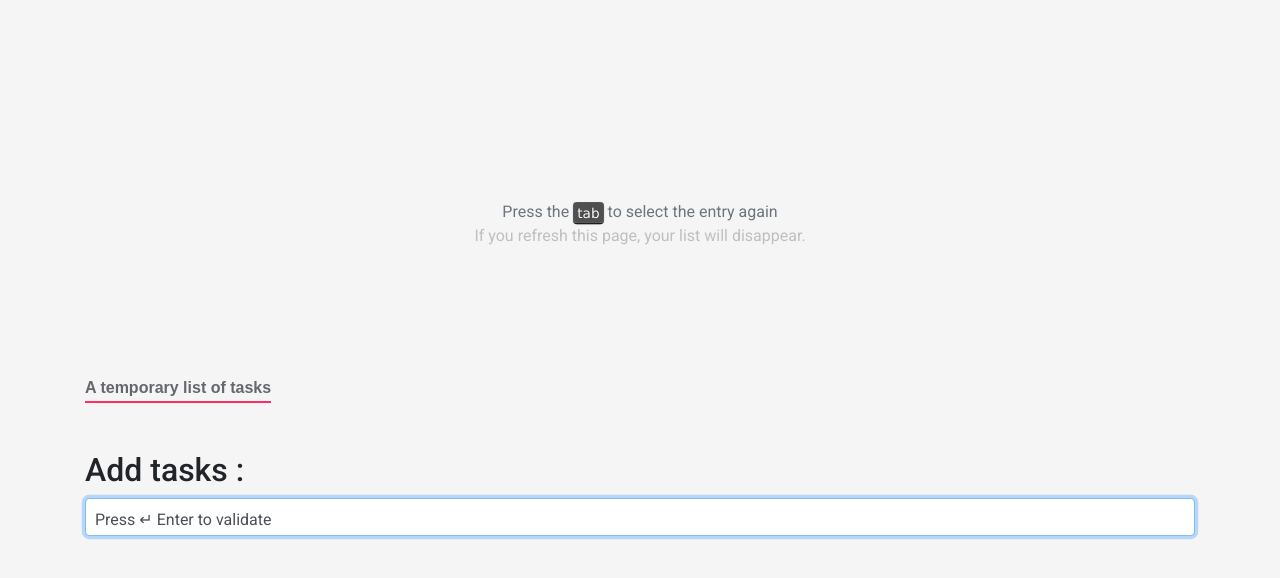
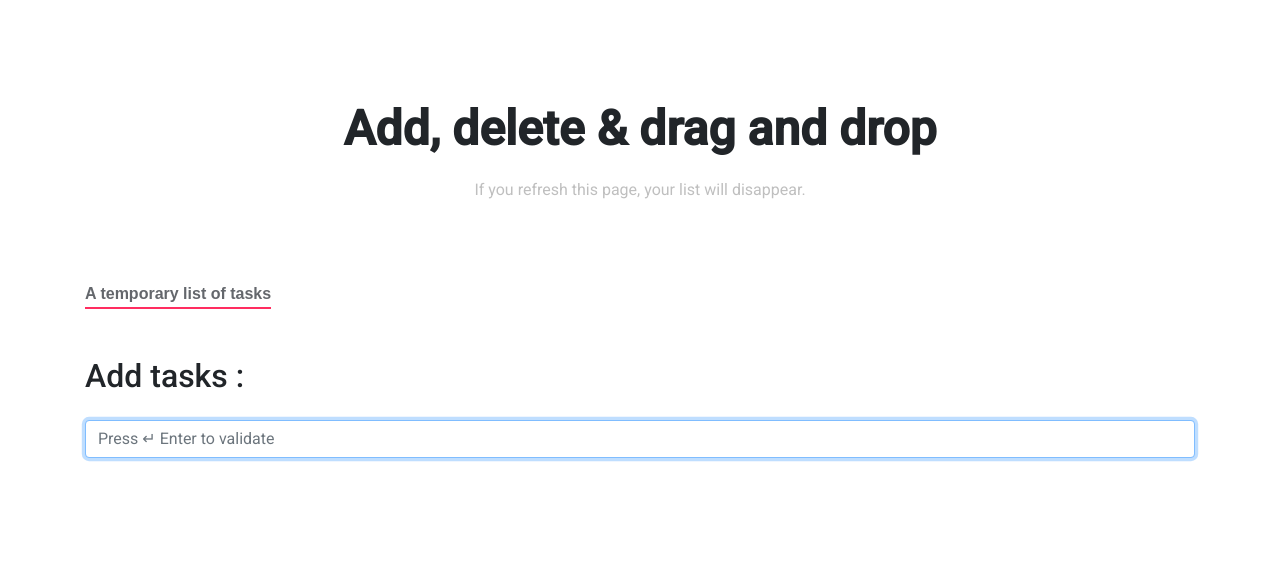
Before and after one commit to Vanille-B/add-tasks-ajax, a plain HTML site: page index.html in a window 1280 px wide. Drawn offline with nearby package versions, Linux system fonts and the light colour scheme.

Commit message:
v.1.0.1
Update javascript and appearance

```diff
--- a/css/floating.css
+++ /dev/null
@@ -1,91 +0,0 @@
-:root {
-  --input-padding-x: .75rem;
-  --input-padding-y: .75rem;
-}
-
-html,
-body {
-  height: 100%;
-}
-
-body {
-  display: -ms-flexbox;
-  display: -webkit-box;
-  display: flex;
-  flex-direction: column;
-  -ms-flex-align: center;
-  -ms-flex-pack: center;
-  -webkit-box-align: center;
-  align-items: center;
-  -webkit-box-pack: center;
-  justify-content: center;
-  padding-top: 40px;
-  padding-bottom: 40px;
-  background-color: #f5f5f5;
-}
-
-.form-signin {
-  width: 100%;
-  max-width: 1120px;
-  /* max-width: 420px; */
-  /* padding: 15px; */
-  margin: 0 auto;
-}
-
-.form-label-group {
-  position: relative;
-  margin-bottom: 1rem;
-}
-
-.form-label-group>input,
-.form-label-group>label {
-  /*   padding: var(--input-padding-y) var(--input-padding-x); */
-  padding: 10px;
-}
-
-.form-label-group>label {
-  position: absolute;
-  top: 0;
-  left: 0;
-  display: block;
-  width: 100%;
-  margin-bottom: 0;
-  /* Override default `<label>` margin */
-  line-height: 1.5;
-  color: #495057;
-  /* border: 1px solid transparent; */
-  border-radius: .25rem;
-  transition: all .1s ease-in-out;
-}
-
-.form-label-group input::-webkit-input-placeholder {
-  color: transparent;
-}
-
-.form-label-group input:-ms-input-placeholder {
-  color: transparent;
-}
-
-.form-label-group input::-ms-input-placeholder {
-  color: transparent;
-}
-
-.form-label-group input::-moz-placeholder {
-  color: transparent;
-}
-
-.form-label-group input::placeholder {
-  color: transparent;
-}
-
-.form-label-group input:not(:placeholder-shown) {
-  padding-top: calc(var(--input-padding-y) + var(--input-padding-y) * (2 / 3));
-  padding-bottom: calc(var(--input-padding-y) / 3);
-}
-
-.form-label-group input:not(:placeholder-shown)~label {
-  padding-top: calc(var(--input-padding-y) / 3);
-  padding-bottom: calc(var(--input-padding-y) / 3);
-  font-size: 12px;
-  color: #777;
-}
--- a/css/style.css
+++ b/css/style.css
@@ -1,10 +1,21 @@
-body, html {
+body,
+html {
   font-family: 'Roboto', sans-serif;
+}
+
+
+h1 {
+  font-size: 3em;
+  font-weight: 700;
+}
+
+.spacing {
+  margin-top: 100px;
 }
 
 .title-underline {
   color: #64676c;
-  font-weight: 700;
+  font-weight: 600;
   margin-top: 5rem;
   border-bottom: 2px solid rgb(255, 45, 96);
   display: inline-block;
@@ -12,9 +23,46 @@ body, html {
   font-family: sans-serif;
 }
 
+.checked {
+  background-color: green;
+}
+
+/* Warning-message ↓ */
+.warning-message {
+  position: absolute;
+  position: fixed;
+  top: 15px;
+  right: 25px;
+  color: white;
+  background-color: rgb(255, 45, 96);
+  box-shadow: 5px 5px 30px rgba(0, 0, 0, .2);
+  border-radius: .25rem;
+}
+
+.close:hover {
+  color: #f5f5f5;
+}
+
+/* Tasks style ↓ */
+#addtask {
+  margin-top: 25px;
+  margin-bottom: 25px;
+}
+
+.newtask {
+  cursor: move;
+}
+
+input[type="text"] {
+  cursor: move;
+}
+
+/* Others ↓ */
 .small-title {
   color: #6c757d;
   font-size: 1em;
+  /* position: relative; */
+  margin-top: 20px;
 }
 
 .gray-text {
@@ -23,15 +71,10 @@ body, html {
 
 .disappear:hover {
   color: #f5f5f5;
-  cursor: grabbing;
   transition: all .1s ease-in-out;
 }
 
-/* .green:before {
-  font-family: "Font Awesome 5 Free";
-  font-weight: 900;
-  content: "f14a";
-} */
+/* Buttons light & dark styles ↓ */
 .light-icon {
   border: 1px solid #aaa;
   -moz-border-radius: 0.2em;
--- a/index.html
+++ b/index.html
@@ -12,23 +12,28 @@
   <link href="https://use.fontawesome.com/releases/v5.0.6/css/all.css" rel="stylesheet">
 
   <!-- Google fonts -->
-  <link href="https://fonts.googleapis.com/css2?family=Roboto:ital,wght@0,300;0,400;0,500;1,500&display=swap" rel="stylesheet">
+  <link href="https://fonts.googleapis.com/css2?family=Roboto:ital,wght@0,300;0,400;0,500;1,500&display=swap"
+    rel="stylesheet">
 
   <!-- Bootstrap -->
-  <link rel="stylesheet" href="https://stackpath.bootstrapcdn.com/bootstrap/4.4.1/css/bootstrap.min.css" integrity="sha384-Vkoo8x4CGsO3+Hhxv8T/Q5PaXtkKtu6ug5TOeNV6gBiFeWPGFN9MuhOf23Q9Ifjh" crossorigin="anonymous">
+  <link rel="stylesheet" href="https://stackpath.bootstrapcdn.com/bootstrap/4.4.1/css/bootstrap.min.css"
+    integrity="sha384-Vkoo8x4CGsO3+Hhxv8T/Q5PaXtkKtu6ug5TOeNV6gBiFeWPGFN9MuhOf23Q9Ifjh" crossorigin="anonymous">
 
   <link rel="stylesheet" href="css/style.css">
-  <link rel="stylesheet" href="css/floating.css">
 </head>
 
 <body>
 
-  <div class="container text-center small-title">
-    <div>Press the <span class="dark-icon">tab</span> to select the entry again</div>
-    <div class="gray-text">If you refresh this page, your list will <span class="disappear fade show">disappear</span>.</div>
+  <div class="container text-center spacing">
+    <h1>Add, delete & drag and drop</h1>
   </div>
 
-  <div class="container py-5">
+  <div class="container text-center small-title">
+    <div class="gray-text">If you refresh this page, your list will <span class="disappear fade show">disappear</span>.
+    </div>
+  </div>
+
+  <section class="container">
 
     <div class="title-underline mb-5">
       A temporary list of tasks
@@ -37,14 +42,21 @@
     <h2>Add tasks :</h2>
     <div id="todo"> </div>
     <div id="tasks"> </div>
-  </div>
+  </section>
 
   <!-- Start Scripts -->
-  <script src="https://code.jquery.com/jquery-3.5.1.min.js" integrity="sha256-9/aliU8dGd2tb6OSsuzixeV4y/faTqgFtohetphbbj0=" crossorigin="anonymous"></script>
+  <script src="https://code.jquery.com/jquery-3.5.1.min.js"
+    integrity="sha256-9/aliU8dGd2tb6OSsuzixeV4y/faTqgFtohetphbbj0=" crossorigin="anonymous"></script>
 
   <!-- then Popper.js, then Bootstrap JS -->
-  <script src="https://cdn.jsdelivr.net/npm/popper.js@1.16.0/dist/umd/popper.min.js" integrity="sha384-Q6E9RHvbIyZFJoft+2mJbHaEWldlvI9IOYy5n3zV9zzTtmI3UksdQRVvoxMfooAo" crossorigin="anonymous"></script>
-  <script src="https://stackpath.bootstrapcdn.com/bootstrap/4.4.1/js/bootstrap.min.js" integrity="sha384-wfSDF2E50Y2D1uUdj0O3uMBJnjuUD4Ih7YwaYd1iqfktj0Uod8GCExl3Og8ifwB6" crossorigin="anonymous"></script>
+  <script src="https://cdn.jsdelivr.net/npm/popper.js@1.16.0/dist/umd/popper.min.js"
+    integrity="sha384-Q6E9RHvbIyZFJoft+2mJbHaEWldlvI9IOYy5n3zV9zzTtmI3UksdQRVvoxMfooAo" crossorigin="anonymous">
+  </script>
+  <script src="https://stackpath.bootstrapcdn.com/bootstrap/4.4.1/js/bootstrap.min.js"
+    integrity="sha384-wfSDF2E50Y2D1uUdj0O3uMBJnjuUD4Ih7YwaYd1iqfktj0Uod8GCExl3Og8ifwB6" crossorigin="anonymous">
+  </script>
+  <!-- Sortable script -->
+  <script src="https://cdnjs.cloudflare.com/ajax/libs/Sortable/1.10.2/Sortable.js"></script>
 
   <!-- Personnal script -->
   <script src="js/script.js"></script>
--- a/js/script.js
+++ b/js/script.js
@@ -10,21 +10,23 @@ $('#todo').append('<form class="form-signin" id="registrationForm"> </div>');
 $('#registrationForm').append('<div class="form-label-group" id="test"> </div>');
 
 
-$('#test').append('<input type="texte" id="addtask" class="form-control" placeholder="Press ↵ Enter to validate" autocomplete="off" autofocus>' + '<label for="inputEmail">Press ↵ Enter to validate</label>');
+$('#test').append('<input type="texte" id="addtask" class="form-control" placeholder="Press ↵ Enter to validate" autocomplete="off" autofocus>');
 
 
 
 /*
  * Listening submit of form id="registrationForm"
  */
-$('#registrationForm').submit(function(e) {
+$('#registrationForm').submit(function (e) {
+  e.preventDefault(); // The browser cannot send the form
 
   if ($('#addtask').val() == '') {
+    // Hidden warning alert message
+    $('body').append('<div class="warning-message alert alert-dismissible fade hide text-center" role="alert">' + '<button type="button" class="close" data-dismiss="alert" aria-label="Close">' + '<span aria-hidden="true">' + '&times;' +
+      '</span>' + '</button>' + 'Warning ! Please enter at least 1 character. ' + '</div>');
+    $('.hide').toggleClass('show').delay(3000).fadeOut('slow'); // show alert message
 
-    $('.small-title').prepend('<div class="alert alert-danger alert-dismissible fade show text-center" role="alert">' + '<button type="button" class="close" data-dismiss="alert" aria-label="Close">' + '<span aria-hidden="true">' + '&times;' +
-      '</span>' + '</button>' + 'Warning ! Empty task, please enter at least 1 character. ' + '</div>'); // warning message
-
-    console.log('Error => Empty input'); // info in console
+    console.log('Error => Empty input');
 
   } else {
     e.preventDefault(); // The browser cannot send the form
@@ -34,34 +36,43 @@ $('#registrationForm').submit(function(e) {
       type: 'post',
       dataType: 'html',
 
-      success: function(response) {
+      success: function (response) {
 
         /*
          * For each  // to show each new checkbox
          */
-        $('#tasks').each(function() {
+        $('#tasks').each(function () {
+
           $(this).prepend('<div class="newtask input-group mb-3 checkbox">' + '<div class="input-group-prepend">' + ' <div class="input-group-text">' +
             '<input type="checkbox" aria-label="Checkbox for following text input" >' + ' </div>' + '</div>' +
             '<input type="text" class="test form-control"' + 'value="' + $('#addtask').val() + '">' + '</div>');
+          console.log('New task => Create');
+          $('#registrationForm')[0].reset(); // clean the Form input
+        });
 
-          $('.newtask').addClass('text-secondary'); // the 'newtask' class which has just been created above
-          $('#registrationForm')[0].reset();
-        });
+        // Start Sortable.js to drag and drop tasks
+        console.log('newtask');
+
+        new Sortable(tasks, {
+          animation: 150,
+          ghostClass: 'blue-background-class'
+        }); // End Sortable.js
 
         /*
          * For each  // to hide the accomplished tasks
          */
-        $('.checkbox').each(function() {
-          $(this).click(function(e) {
+        $('.checkbox').each(function () {
+          $(this).click(function (e) {
+
             $(this).hide('newtask');
+            console.log('New task => Checked'); // info in console
 
-            console.log('Task => Checked'); // info in console
           });
         });
 
 
       }, // end function response
-      error: function() {
+      error: function () {
         alert('error');
       } // end function error
     }); // end ajax
```
Also changed, not shown: css/css/style-min.css (added, +1 -0 lines), js/script-min.js (added, +1 -0 lines), 1 other file.
